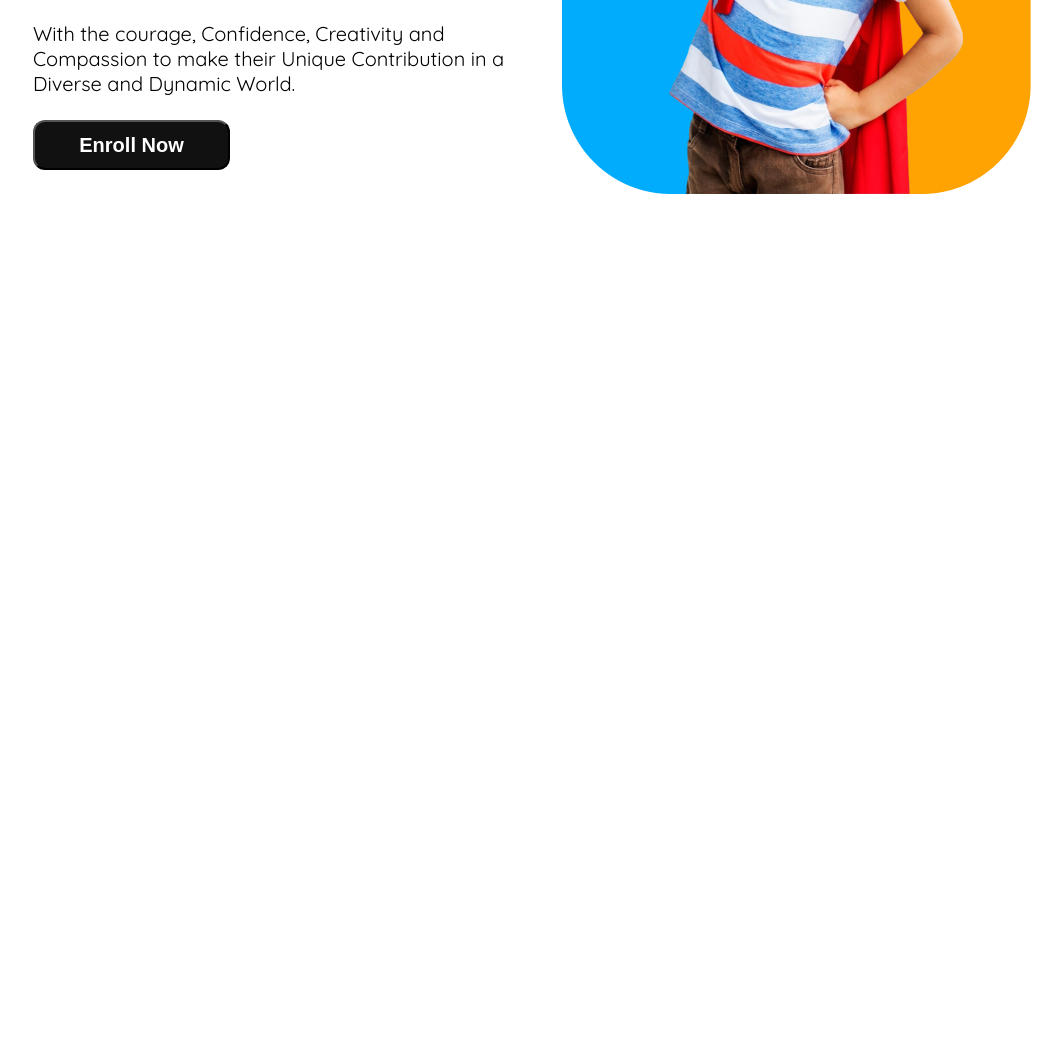
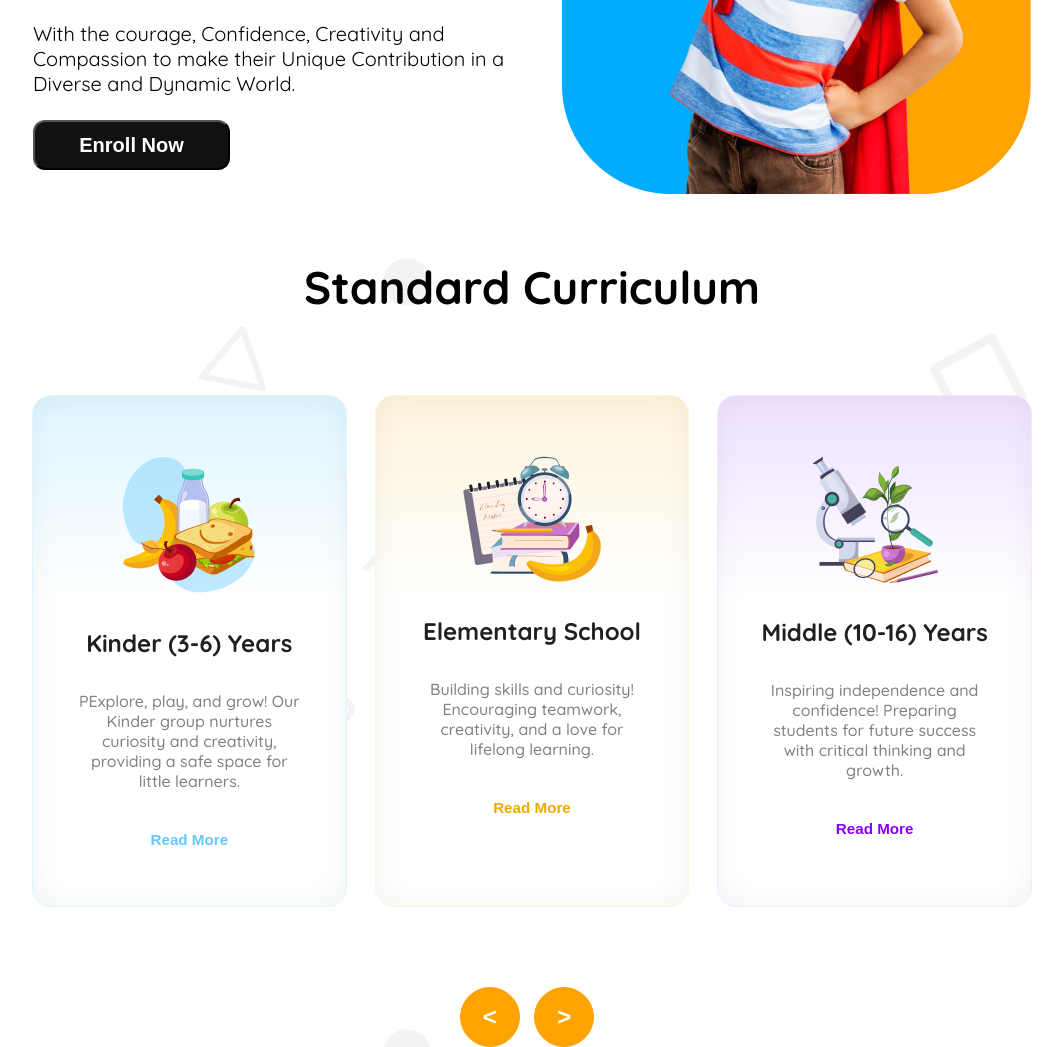
Before and after one commit to marufalfardin/B11-A2-Assignment-02, a plain HTML site: page index.html in a window 1280 px wide. Shown: the part 507-1554 px from the top of the page, without its empty margins (108-1171 px from the left). Before the commit the page ends 800 px from the top, so only its background shows below. Drawn offline with Linux system fonts and the light colour scheme.

Commit message:
curriculum section added

```diff
--- a/index.html
+++ b/index.html
@@ -29,21 +29,56 @@
                 <button class="btn-contact">Contact</button>
             </div>
         </nav>
-        <marquee width="60%" height="40px" behavior="scroll" direction="left">Welcome to Our School Website! 🌟 Where curiosity blossoms, creativity thrives, and every child discovers the joy of learning! Together, we nurture bright minds, kind hearts, and endless possibilities for a brighter tomorrow.</marquee>
+        <marquee width="60%" height="40px" behavior="scroll" direction="left">Welcome to Our School Website! 🌟 Where
+            curiosity blossoms, creativity thrives, and every child discovers the joy of learning! Together, we nurture
+            bright minds, kind hearts, and endless possibilities for a brighter tomorrow.</marquee>
         <div class="banner">
             <div class="banner-content">
-                 <h2 class="banner-title">
+                <h2 class="banner-title">
                     <span class="empowering">Empowering</span> <br>
                     students from small <br> age <span class="vision">towards vision</span>
-                 </h2>
-                 <p class="banner-description">With the courage, Confidence, Creativity and Compassion to make their Unique Contribution in a Diverse and Dynamic World.</p>
-                 <button class="btn-primary">Enroll Now</button>
+                </h2>
+                <p class="banner-description">With the courage, Confidence, Creativity and Compassion to make their
+                    Unique Contribution in a Diverse and Dynamic World.</p>
+                <button class="btn-primary">Enroll Now</button>
             </div>
             <div>
                 <img id="banner-image" src="assets/hero-kids.png" alt="">
             </div>
         </div>
     </header>
+    <main>
+        <section class="curriculum">
+            <h2 class="title">Standard Curriculum</h2>
+            <div class="curriculum-container">
+                <div class="group group-1">
+                    <img src="assets/kinder.png" alt="" class="group-image">
+                    <h4 class="group-title">Kinder (3-6) Years</h4>
+                    <p class="group-descritption">PExplore, play, and grow! Our Kinder group nurtures curiosity and
+                        creativity, providing a safe space for little learners.</p>
+                    <button class="btn-group btn-group-1">Read More</button>
+                </div>
+                <div class="group group-2">
+                    <img src="assets/elementary.png" alt="" class="group-image">
+                    <h4 class="group-title">Elementary School</h4>
+                    <p class="group-descritption">Building skills and curiosity! Encouraging teamwork, creativity, and a
+                        love for lifelong learning.</p>
+                    <button class="btn-group btn-group-2">Read More</button>
+                </div>
+                <div class="group group-3">
+                    <img src="assets/middle.png" alt="" class="group-image">
+                    <h4 class="group-title">Middle (10-16) Years</h4>
+                    <p class="group-descritption">Inspiring independence and confidence! Preparing students for future
+                        success with critical thinking and growth.</p>
+                    <button class="btn-group btn-group-3">Read More</button>
+                </div>
+            </div>
+            <div class="arrow-btn">
+                <button class="btn-arrow"><</button>
+                <button class="btn-arrow">></button>
+            </div>
+        </section>
+    </main>
 </body>
 
 </html>
--- a/styles/style.css
+++ b/styles/style.css
@@ -107,13 +107,14 @@ marquee {
 
 /* Banner-segment */
 
-.banner{
+.banner {
     margin: 0px 141px;
     display: flex;
     gap: 50px;
     align-items: center;
     align-content: center;
 }
+
 .banner-title {
     font-weight: 700;
     font-size: 3.5rem;
@@ -133,6 +134,110 @@ marquee {
     font-weight: 400;
     margin-bottom: 24px;
 }
+
+/* Curriculum section */
+
+.curriculum {
+    background-image: url(../assets/bg.png);
+    text-align: center;
+}
+
+.title {
+    font-size: 2.85rem;
+    font-weight: 700;
+    margin-top: 60px;
+}
+
+.curriculum-container {
+    display: grid;
+    grid-template-columns: repeat(3, 1fr);
+    margin: 80px 140px;
+    gap: 28px;
+}
+
+.group-1 {
+    border: 0.94px solid rgb(222, 245, 255);
+    border-radius: 18.86px;
+    box-shadow: inset 0px 0px 28.3px 0.94px rgba(0, 0, 0, 0.05);
+    background: linear-gradient(180.00deg, rgb(222, 245, 255), rgba(255, 255, 255, 0) 40%), rgb(255, 255, 255);
+}
+
+.group-2 {
+    box-sizing: border-box;
+    border: 0.94px solid rgb(255, 244, 220);
+    border-radius: 18.86px;
+    box-shadow: inset 0px 0px 28.3px 0.94px rgba(0, 0, 0, 0.05);
+    background: linear-gradient(180.00deg, rgb(255, 244, 220), rgba(255, 255, 255, 0) 40%), rgb(255, 255, 255);
+}
+
+.group-3 {
+    box-sizing: border-box;
+    border: 0.94px solid rgb(242, 232, 255);
+    border-radius: 18.86px;
+    box-shadow: inset 0px 0px 28.3px 0.94px rgba(0, 0, 0, 0.05);
+    background: linear-gradient(180.00deg, rgb(238, 225, 255), rgba(255, 255, 255, 0) 40%), rgb(255, 255, 255);
+}
+
+.group-image {
+    margin-top: 60px;
+    margin-bottom: 30px;
+}
+
+.group-title {
+    font-size: 24px;
+    font-weight: 700;
+    color: rgb(32, 32, 32);
+}
+
+.group-descritption {
+    font-weight: 500;
+    color: rgb(128, 128, 128);
+    margin: 33px 40px 38px 40px;
+}
+
+.btn-group {
+    font-size: 0.95rem;
+    font-weight: 700;
+    background: none;
+    border: none;
+    cursor: pointer;
+    margin-bottom: 58px;
+}
+
+.btn-group-1 {
+    color: rgb(100, 200, 255);
+}
+
+.btn-group-2 {
+    color: rgb(240, 170, 0);
+}
+
+.btn-group-3 {
+    color: rgb(135, 0, 255);
+}
+
+.btn-arrow {
+    font-size: 1.5rem;
+    font-weight: 900;
+    color: rgb(255, 255, 255);
+    width: 60px;
+    height: 60px;
+    border-radius: 30px;
+    background: rgb(254, 163, 1);
+    border: none;
+    cursor: pointer;
+    border: 1px solid rgb(254, 163, 1);
+    margin-right: 10px;
+}
+.btn-arrow:hover {
+    background-color: white;
+    color: black;
+}
+
+
+
+
+
 
 @media screen and (max-width:576px) {
 
@@ -158,20 +263,37 @@ marquee {
         margin: 0px 16px 0 16px;
     }
 
-    .banner{
+    .banner {
         flex-direction: column-reverse;
         margin: 0;
     }
-    .banner-content{
+
+    .banner-content {
         text-align: center;
         padding: 0px 17px;
     }
+
     .banner-title {
         font-size: 2.7rem;
     }
 
-    #banner-image{
+    #banner-image {
         width: calc(100% - 54px);
         margin: 0 27px 0 27px;
     }
+    /* standard curriculum */
+
+    .curriculum-container {
+        display: grid;
+        grid-template-columns: repeat(1, 1fr);
+        margin: 0;
+        width: calc(100% - 34px);
+        margin: 20px 17px 0 17px;
+    }
+    .title{
+        font-size: 2rem;
+    }
+    .btn-arrow{
+        display: none;
+    }
 }
```
